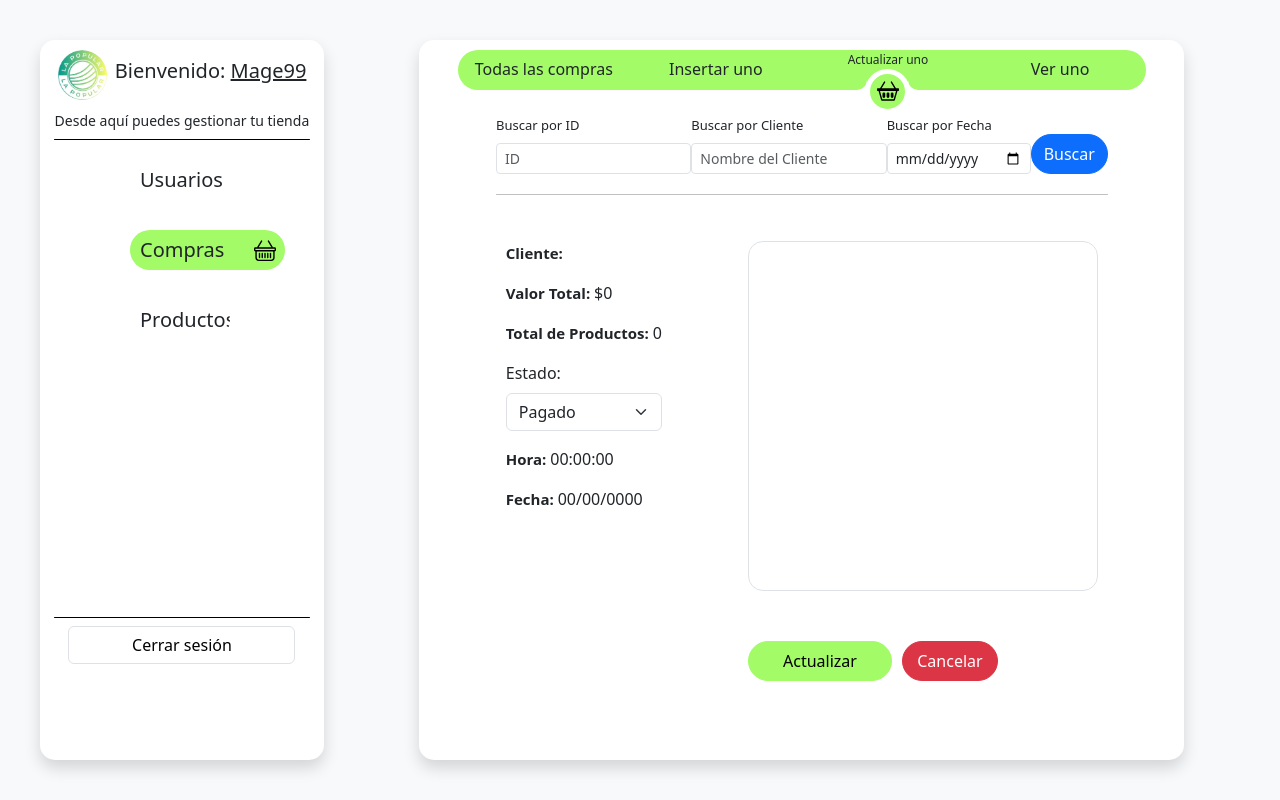
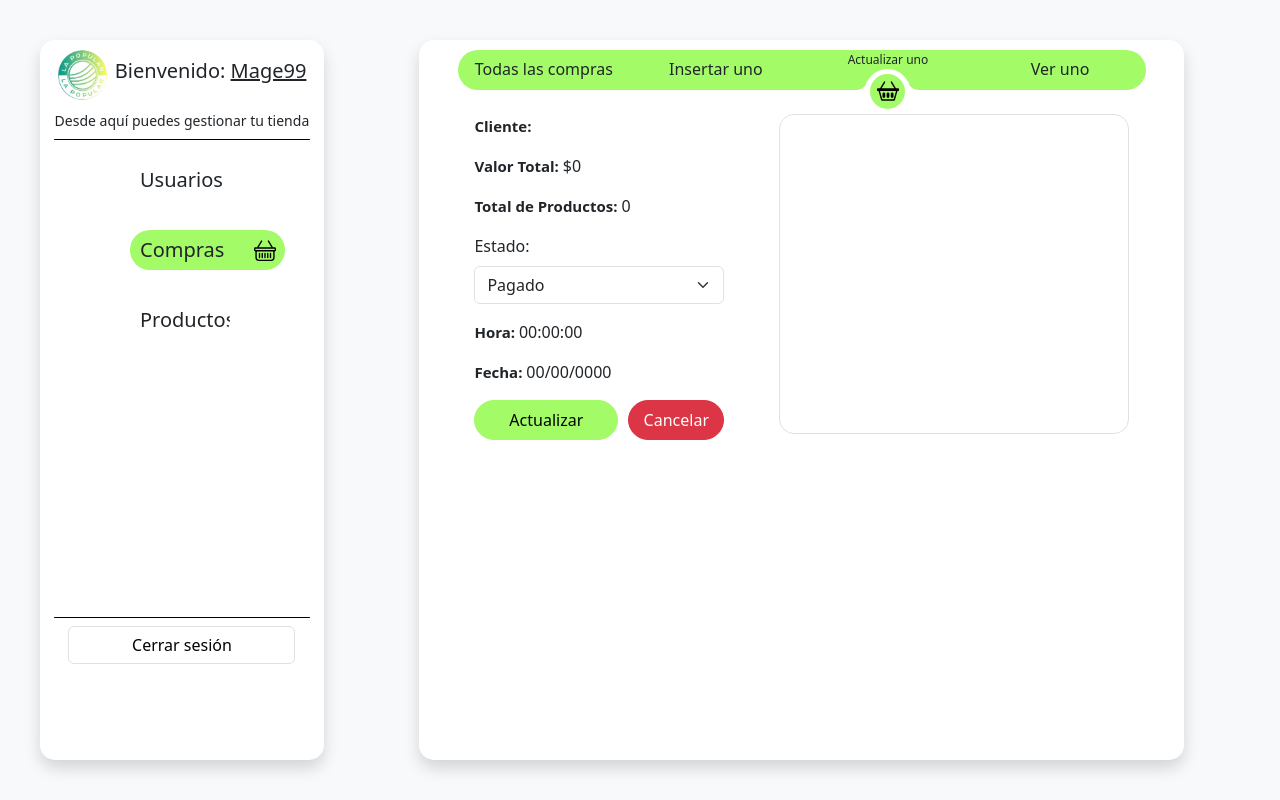
Before and after one commit to felixD2023/LaPopularShop, a React (Vite) app: page /admin/buys/update in a window 1280 px wide. Built offline with nearby package versions, Linux system fonts and the light colour scheme; sample sign-in values are in the browser's storage.

Commit message:
Eliminado busqueda de compras

```diff
--- a/src/Pages/Admin/Buys/BuyDetail.jsx
+++ b/src/Pages/Admin/Buys/BuyDetail.jsx
@@ -61,26 +61,6 @@ const BuyDetail = () => {
 
 	return (
 		<div className='w-100 mt-4' style={{ display: 'flex', height: '85%', justifyContent: 'space-evenly', flexWrap: 'wrap' }}>
-			{/*Search Section*/}
-			<div style={{ width: '100%', display: 'flex', flexDirection: 'column', alignItems: 'center' }}>
-				<div style={{ marginBottom: '20px', display: 'flex', width: '80%', height: '60px', justifyContent: 'space-around', alignItems: 'end' }}>
-					<div className=''>
-						<label htmlFor="SearchByID" className="form-label" style={{ fontSize: '13px' }}>Buscar por ID</label>
-						<input type="text" className="form-control form-control-sm " id="SearchByID" placeholder="ID" />
-					</div>
-					<div className=''>
-						<label htmlFor="SearchByCustomer" className="form-label" style={{ fontSize: '13px' }}>Buscar por Cliente</label>
-						<input type="text" className="form-control form-control-sm " id="SearchByCustomer" placeholder="Nombre del Cliente" />
-					</div>
-					<div className=''>
-						<label htmlFor="SearchByDate" className="form-label" style={{ fontSize: '13px' }}>Buscar por Fecha</label>
-						<input type="text" autoComplete='none' className="form-control form-control-sm " id="SearchByDate" placeholder="Fecha" />
-					</div>
-					<input className='btn btn-primary' value={'Buscar'} type='button' style={{ width: '80px', height: '40px', borderRadius: '2em' }} />
-				</div>
-				<div style={{ width: '80%', height: '1px', backgroundColor: 'silver', borderRadius: '2em' }} />
-
-			</div>
 
 			<div style={{ display: 'flex', flexDirection: 'column' }}>
 				<div className='mb-3'>
@@ -102,6 +82,10 @@ const BuyDetail = () => {
 				<div className='mb-3'>
 					<div style={{ fontSize: '16px' }}><span style={{ fontSize: '15px', fontWeight: 'bold' }}>Fecha: </span>{dateTime.date}</div>
 				</div>
+				<div style={{ display: 'flex', justifyContent: 'space-around' }}>
+					<input className='btn btn-success' disabled={!buy.id} onClick={() => navigate('/admin/buys/update/'+buy.id)} value={'Editar'} type='button' style={{ width: '100px', height: '40px', borderRadius: '2em' }} />
+					<input className='btn btn-danger' data-bs-toggle="modal" data-bs-target="#staticBackdrop" value={'Eliminar'} type='button' style={{ width: '100px', height: '40px', borderRadius: '2em' }} />
+				</div>
 
 			</div>
 
@@ -112,10 +96,6 @@ const BuyDetail = () => {
 				</div>
 
 
-				<div style={{ display: 'flex', justifyContent: 'space-around' }}>
-					<input className='btn btn-success' disabled={!buy.id} onClick={() => navigate('/admin/buys/update/'+buy.id)} value={'Editar'} type='button' style={{ width: '100px', height: '40px', borderRadius: '2em' }} />
-					<input className='btn btn-danger' data-bs-toggle="modal" data-bs-target="#staticBackdrop" value={'Eliminar'} type='button' style={{ width: '100px', height: '40px', borderRadius: '2em' }} />
-				</div>
 			</div>
 
 			{/*Modal */}
--- a/src/Pages/Admin/Buys/BuyUpdate.jsx
+++ b/src/Pages/Admin/Buys/BuyUpdate.jsx
@@ -32,7 +32,8 @@ const BuyUpdate = () => {
 	const dispatch = useDispatch()
 	const [productsQuantity, setProductQuantity] = useState(0)
 	const [loading, setLoading] = useState(false)
-	const [dateTime, setDateTime] = useState({ date: '00/00/0000', time:'00:00:00' })
+	const [dateTime, setDateTime] = useState({ date: '00/00/0000', time: '00:00:00' })
+
 
 	useEffect(() => {
 		getBuy()
@@ -74,30 +75,27 @@ const BuyUpdate = () => {
 		}
 	}
 
+	const searchBuys = async () => {
+		setLoadingSearch(true)
+		let errors = false
+
+		if (!errors) {
+			try {
+
+
+
+			} catch (error) {
+				dispatch(setAlert({ type: "danger", message: "No fue posible realizar la búsqueda" }))
+			}
+		}
+
+		setLoadingSearch(false)
+
+	}
+
+
 	return (
 		<div className='w-100 mt-4' style={{ display: 'flex', height: '85%', justifyContent: 'space-evenly', flexWrap: 'wrap' }}>
-
-			{/*Search Section*/}
-			<div style={{ width: '100%', display: 'flex', flexDirection: 'column', alignItems: 'center' }}>
-				<div style={{ marginBottom: '20px', display: 'flex', width: '80%', height: '60px', justifyContent: 'space-around', alignItems: 'end' }}>
-					<div className=''>
-						<label htmlFor="SearchByID" className="form-label" style={{ fontSize: '13px' }}>Buscar por ID</label>
-						<input type="text" className="form-control form-control-sm " id="SearchByID" placeholder="ID" />
-					</div>
-					<div className=''>
-						<label htmlFor="SearchByCustomer" className="form-label" style={{ fontSize: '13px' }}>Buscar por Cliente</label>
-						<input type="text" className="form-control form-control-sm " id="SearchByCustomer" placeholder="Nombre del Cliente" />
-					</div>
-					<div className=''>
-						<label htmlFor="SearchByDate" className="form-label" style={{ fontSize: '13px' }}>Buscar por Fecha</label>
-						<input type="date" autoComplete='none' className="form-control form-control-sm " id="SearchByDate" placeholder="Fecha" />
-					</div>
-					<input className='btn btn-primary' value={'Buscar'} type='button' style={{ width: '80px', height: '40px', borderRadius: '2em' }} />
-				</div>
-				<div style={{ width: '80%', height: '1px', backgroundColor: 'silver', borderRadius: '2em' }} />
-
-			</div>
-
 
 			<div style={{ display: 'flex', flexDirection: 'column' }}>
 				<div className='mb-3'>
@@ -125,14 +123,6 @@ const BuyUpdate = () => {
 				<div className='mb-3'>
 					<div style={{ fontSize: '16px' }}><span style={{ fontSize: '15px', fontWeight: 'bold' }}>Fecha: </span>{dateTime.date}</div>
 				</div>
-
-			</div>
-
-			<div style={{ display: 'flex', flexDirection: 'column' }}>
-				<div style={{ border: '1px solid #dee2e6', overflow: 'auto', display: 'flex', flexWrap: 'wrap', alignItems: 'start', height: '350px', width: '350px', borderRadius: '15px', marginBottom: '50px' }}>
-					{buy.products.map((product, index) => <ProductItem key={index} height={'100px'} product={product.product} />)}
-
-				</div>
 				<div style={{ display: 'flex', width: '250px', justifyContent: 'space-between' }}>
 					<button disabled={loading} onClick={() => updateBuyStatus()} type="button" className="btn btn-success" style={{ borderRadius: '2em', height: '40px', marginRight: '10px', width: '150px' }}>
 						{
@@ -149,6 +139,15 @@ const BuyUpdate = () => {
 				</div>
 
 			</div>
+
+			<div style={{ display: 'flex', flexDirection: 'column' }}>
+				<div style={{ border: '1px solid #dee2e6', overflow: 'auto', display: 'flex', flexWrap: 'wrap', alignItems: 'start', height: '320px', width: '350px', borderRadius: '15px', marginBottom: '50px' }}>
+					{buy.products.map((product, index) => <ProductItem key={index} height={'100px'} product={product.product} />)}
+
+				</div>
+
+
+			</div>
 		</div>
 	)
 }
```
